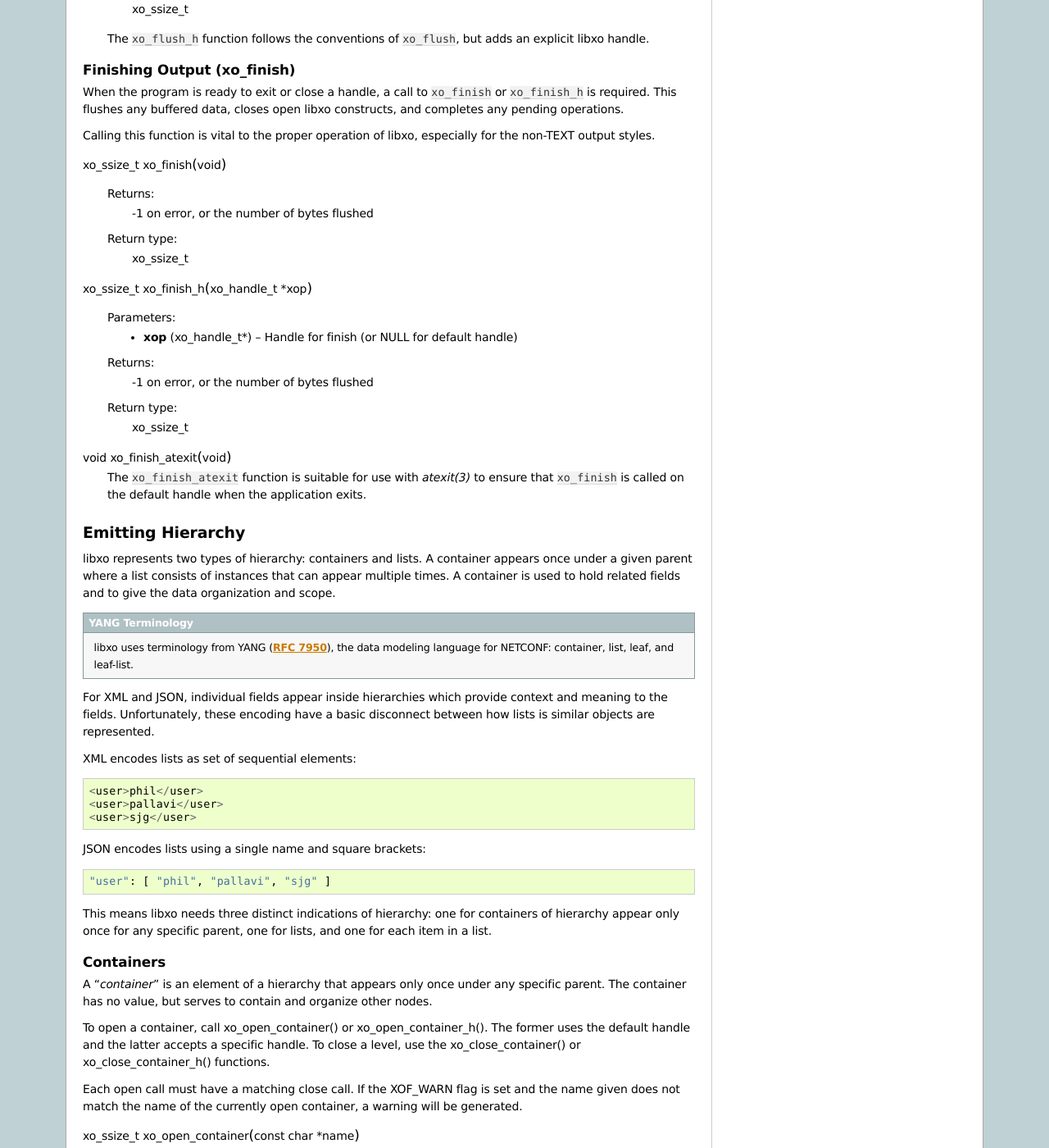
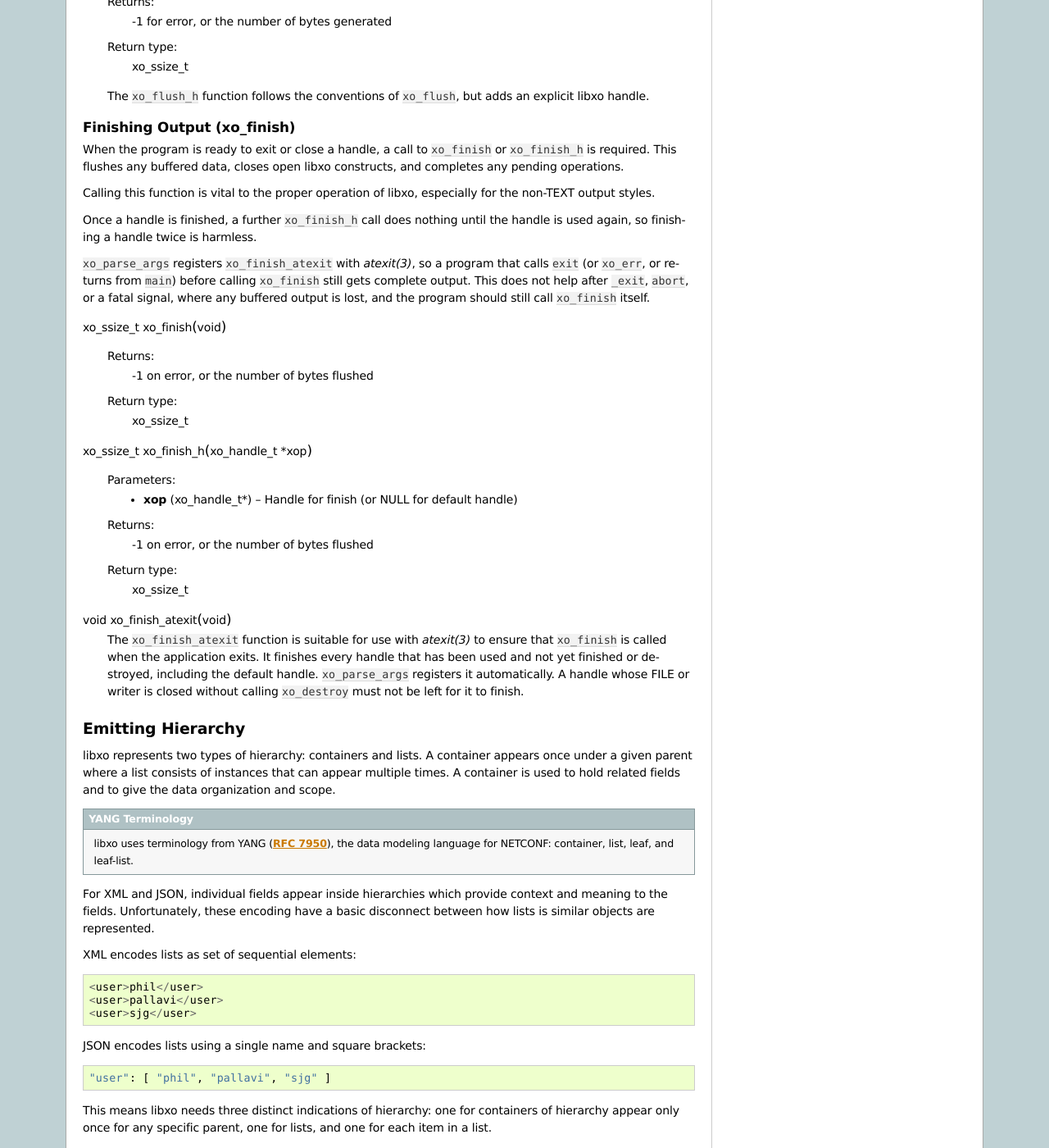
Before and after one commit to Juniper/libxo, a Sphinx documentation site: the page built from doc/api.rst, in a window 1280 px wide and 1400 px high, scrolled down 12194 px. Shown: the whole window at 82% size. Built offline with Sphinx 7.4.7, drawn with Linux system fonts in a browser that asks for light colours; some of the changed text lies outside the part shown.

Commit message:
add docs on line buffering and xo_finish/atexit cleanup

```diff
--- a/doc/api.rst
+++ b/doc/api.rst
@@ -86,6 +86,11 @@
   The `XOF_CLOSE_FP` flag can be set on the returned handle to trigger a
   call to fclose() for the FILE pointer when the handle is destroyed,
   avoiding the need for the caller to perform this task.
+
+  Output to a line-buffered stream, a terminal, or stderr is flushed
+  at the end of each line (`XOF_FLUSH_LINE`), as stdio would do, so
+  libxo's own buffering doesn't delay it.  Passing `XOF_FLUSH` or
+  `XOF_FLUSH_LINE` in "flags" keeps that choice instead.
 
   :param fp: FILE to use as base for this handle
   :type fp: FILE *
@@ -756,6 +761,7 @@
 .. index:: xo_finish
 .. index:: xo_finish_atexit
 .. index:: atexit
+.. _xo_finish:
 
 Finishing Output (xo_finish)
 ~~~~~~~~~~~~~~~~~~~~~~~~~~~~
@@ -768,6 +774,16 @@
 Calling this function is vital to the proper operation of libxo,
 especially for the non-TEXT output styles.
 
+Once a handle is finished, a further `xo_finish_h` call does nothing
+until the handle is used again, so finishing a handle twice is
+harmless.
+
+`xo_parse_args` registers `xo_finish_atexit` with :manpage:`atexit(3)`,
+so a program that calls `exit` (or `xo_err`, or returns from `main`)
+before calling `xo_finish` still gets complete output.  This does not
+help after `_exit`, `abort`, or a fatal signal, where any buffered
+output is lost, and the program should still call `xo_finish` itself.
+
 .. c:function:: xo_ssize_t xo_finish (void)
 
   :returns: -1 on error, or the number of bytes flushed
@@ -783,8 +799,12 @@
 .. c:function:: void xo_finish_atexit (void)
 
   The `xo_finish_atexit` function is suitable for use with
-  :manpage:`atexit(3)` to ensure that `xo_finish` is called
-  on the default handle when the application exits.
+  :manpage:`atexit(3)` to ensure that `xo_finish` is called when the
+  application exits.  It finishes every handle that has been used
+  and not yet finished or destroyed, including the default handle.
+  `xo_parse_args` registers it automatically.  A handle whose FILE
+  or writer is closed without calling `xo_destroy` must not be left
+  for it to finish.
 
 .. index:: UTF-8
 .. index:: xo_open_container
@@ -1183,6 +1203,12 @@
   remaining arguments in a normal manner.  See :ref:`options` for a
   description of valid arguments.
 
+  The result must be used, and checked for failure.  When the
+  compiler supports it, ignoring the result is a compile-time
+  warning, and xolint reports both an ignored result and one that
+  is never checked.  xo_parse_args
+  also registers `xo_finish_atexit` (see :ref:`xo_finish`).
+
 .. index:: xo_set_program
 
 xo_set_program
```
